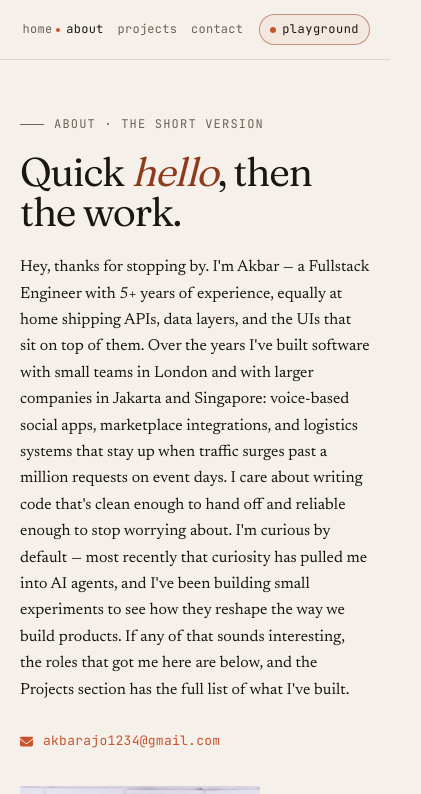
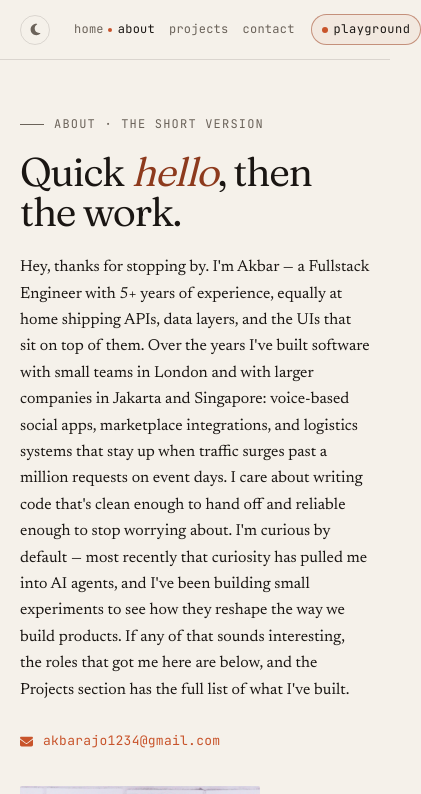
Before and after one commit to akbarakma/akbar-portofolio, a React (Create React App) app: page /about in a window 390 px wide. Shown: the top 794 px of the page, 421 px wide, since content can reach past the window. Built offline with nearby package versions, Linux system fonts and the light colour scheme.

Commit message:
Implement Dark Mode

```diff
--- a/public/index.html
+++ b/public/index.html
@@ -4,6 +4,17 @@
 		<meta charset="utf-8" />
 		<meta name="viewport" content="width=device-width, initial-scale=1" />
 		<meta name="theme-color" content="#1a1613" />
+
+		<script>
+			(function () {
+				try {
+					var t = localStorage.getItem("theme");
+					if (t === "dark") {
+						document.documentElement.setAttribute("data-theme", "dark");
+					}
+				} catch (e) {}
+			})();
+		</script>
 
 		<title>Akbar Danial Akma — Fullstack Engineer (Jakarta, SG, London)</title>
 		<meta
--- a/src/components/common/navBar.jsx
+++ b/src/components/common/navBar.jsx
@@ -1,6 +1,7 @@
 import React from "react";
 import { Link } from "react-router-dom";
 
+import ThemeToggle from "./themeToggle";
 import "./styles/navBar.css";
 
 const NavBar = (props) => {
@@ -10,6 +11,7 @@ const NavBar = (props) => {
 		<React.Fragment>
 			<div className="nav-container">
 				<nav className="navbar">
+					<div className="nav-left">
 						<Link to="/" className="nav-wordmark" aria-label="Akbar Danial Akma — home">
 							<img
 								src="/logo.png"
@@ -17,6 +19,8 @@ const NavBar = (props) => {
 								className="nav-wordmark-logo"
 							/>
 						</Link>
+						<ThemeToggle />
+					</div>
 					<div className="nav-background">
 						<ul className="nav-list">
 							<li
--- a/src/components/common/styles/card.css
+++ b/src/components/common/styles/card.css
@@ -3,7 +3,7 @@
 .card {
 	mix-blend-mode: normal;
 	border-radius: 20px;
-	outline: 2px solid #f4f4f5;
+	outline: 2px solid var(--paper-deep);
 }
 
 .card-container {
--- a/src/components/common/styles/navBar.css
+++ b/src/components/common/styles/navBar.css
@@ -18,6 +18,12 @@
 	justify-content: space-between;
 	align-items: center;
 	gap: 24px;
+}
+
+.nav-left {
+	display: flex;
+	align-items: center;
+	gap: 12px;
 }
 
 .nav-wordmark {
@@ -177,4 +183,8 @@
 	.nav-wordmark {
 		display: none;
 	}
+
+	.nav-left {
+		gap: 8px;
+	}
 }
--- /dev/null
+++ b/src/components/common/styles/themeToggle.css
@@ -0,0 +1,50 @@
+@import "../../../data/styles.css";
+
+.theme-toggle {
+	display: inline-flex;
+	align-items: center;
+	justify-content: center;
+	width: 32px;
+	height: 32px;
+	padding: 0;
+	border: 1px solid var(--rule);
+	border-radius: 50%;
+	background: transparent;
+	color: var(--muted);
+	cursor: pointer;
+	transition: color 240ms var(--ease-out), border-color 240ms var(--ease-out),
+		background 240ms var(--ease-out), transform 240ms var(--ease-out);
+}
+
+.theme-toggle:hover {
+	color: var(--ink);
+	border-color: var(--rule-strong);
+	background: color-mix(in srgb, var(--ink) 4%, transparent);
+}
+
+.theme-toggle:focus-visible {
+	outline: 2px solid var(--accent);
+	outline-offset: 2px;
+}
+
+.theme-toggle-icon {
+	width: 14px;
+	height: 14px;
+	transition: transform 320ms var(--ease-out);
+}
+
+.theme-toggle:hover .theme-toggle-icon {
+	transform: rotate(15deg);
+}
+
+@media (max-width: 560px) {
+	.theme-toggle {
+		width: 30px;
+		height: 30px;
+	}
+
+	.theme-toggle-icon {
+		width: 13px;
+		height: 13px;
+	}
+}
--- /dev/null
+++ b/src/components/common/themeToggle.jsx
@@ -0,0 +1,30 @@
+import React from "react";
+import { FontAwesomeIcon } from "@fortawesome/react-fontawesome";
+import { faMoon } from "@fortawesome/free-solid-svg-icons/faMoon";
+import { faSun } from "@fortawesome/free-solid-svg-icons/faSun";
+
+import useTheme from "../../hooks/useTheme";
+import "./styles/themeToggle.css";
+
+const ThemeToggle = () => {
+	const { theme, toggleTheme } = useTheme();
+	const isDark = theme === "dark";
+
+	return (
+		<button
+			type="button"
+			className="theme-toggle"
+			onClick={toggleTheme}
+			aria-label={isDark ? "Switch to light mode" : "Switch to dark mode"}
+			aria-pressed={isDark}
+			title={isDark ? "Switch to light mode" : "Switch to dark mode"}
+		>
+			<FontAwesomeIcon
+				icon={isDark ? faSun : faMoon}
+				className="theme-toggle-icon"
+			/>
+		</button>
+	);
+};
+
+export default ThemeToggle;
--- a/src/data/styles.css
+++ b/src/data/styles.css
@@ -7,6 +7,7 @@
 	--muted: #6b635a;
 	--rule: rgba(26, 22, 19, 0.12);
 	--rule-strong: rgba(26, 22, 19, 0.22);
+	--shadow-rgb: 26, 22, 19;
 
 	--font-display: "Fraunces Variable", "Fraunces", Georgia, serif;
 	--font-body: "Newsreader", Georgia, "Times New Roman", serif;
@@ -17,4 +18,20 @@
 
 	--ease-out: cubic-bezier(0.16, 1, 0.3, 1);
 	--dur: 480ms;
+
+	color-scheme: light;
 }
+
+[data-theme="dark"] {
+	--ink: #f0ebe2;
+	--paper: #1a1613;
+	--paper-deep: #221d18;
+	--accent: #e07043;
+	--accent-ink: #f08c5e;
+	--muted: #a39a8e;
+	--rule: rgba(245, 241, 234, 0.12);
+	--rule-strong: rgba(245, 241, 234, 0.22);
+	--shadow-rgb: 0, 0, 0;
+
+	color-scheme: dark;
+}
--- /dev/null
+++ b/src/hooks/useTheme.js
@@ -0,0 +1,32 @@
+import { useCallback, useEffect, useState } from "react";
+
+const STORAGE_KEY = "theme";
+
+const getInitialTheme = () => {
+	if (typeof document === "undefined") return "light";
+	return document.documentElement.dataset.theme === "dark" ? "dark" : "light";
+};
+
+const useTheme = () => {
+	const [theme, setTheme] = useState(getInitialTheme);
+
+	useEffect(() => {
+		const root = document.documentElement;
+		if (theme === "dark") {
+			root.setAttribute("data-theme", "dark");
+		} else {
+			root.removeAttribute("data-theme");
+		}
+		try {
+			localStorage.setItem(STORAGE_KEY, theme);
+		} catch (e) {}
+	}, [theme]);
+
+	const toggleTheme = useCallback(() => {
+		setTheme((t) => (t === "dark" ? "light" : "dark"));
+	}, []);
+
+	return { theme, toggleTheme };
+};
+
+export default useTheme;
--- a/src/pages/styles/about.css
+++ b/src/pages/styles/about.css
@@ -59,7 +59,7 @@
 	overflow: hidden;
 	background: var(--paper-deep);
 	border-radius: 2px;
-	box-shadow: 0 1px 0 var(--rule-strong), 0 40px 60px -40px rgba(26, 22, 19, 0.25);
+	box-shadow: 0 1px 0 var(--rule-strong), 0 40px 60px -40px rgba(var(--shadow-rgb), 0.25);
 	margin-left: auto;
 }
 
--- a/src/pages/styles/homepage.css
+++ b/src/pages/styles/homepage.css
@@ -75,14 +75,14 @@
 	overflow: hidden;
 	border-radius: 2px;
 	background: var(--paper-deep);
-	box-shadow: 0 1px 0 var(--rule-strong), 0 40px 60px -40px rgba(26, 22, 19, 0.25);
+	box-shadow: 0 1px 0 var(--rule-strong), 0 40px 60px -40px rgba(var(--shadow-rgb), 0.25);
 }
 
 .homepage-portrait::after {
 	content: "";
 	position: absolute;
 	inset: 0;
-	background: linear-gradient(180deg, transparent 55%, rgba(26, 22, 19, 0.28) 100%);
+	background: linear-gradient(180deg, transparent 55%, rgba(var(--shadow-rgb), 0.28) 100%);
 	pointer-events: none;
 }
 
@@ -112,7 +112,7 @@
 	align-items: center;
 	border: 1px solid color-mix(in srgb, var(--paper) 60%, transparent);
 	border-radius: 999px;
-	box-shadow: 0 8px 24px -12px rgba(26, 22, 19, 0.35);
+	box-shadow: 0 8px 24px -12px rgba(var(--shadow-rgb), 0.35);
 	z-index: 2;
 }
 
@@ -341,7 +341,7 @@
 .playground-card:hover {
 	transform: translateY(-2px);
 	border-color: var(--accent);
-	box-shadow: 0 24px 48px -32px rgba(26, 22, 19, 0.35);
+	box-shadow: 0 24px 48px -32px rgba(var(--shadow-rgb), 0.35);
 }
 
 .playground-eyebrow {
```
Lines whose indentation alone changed are shown as unchanged.
